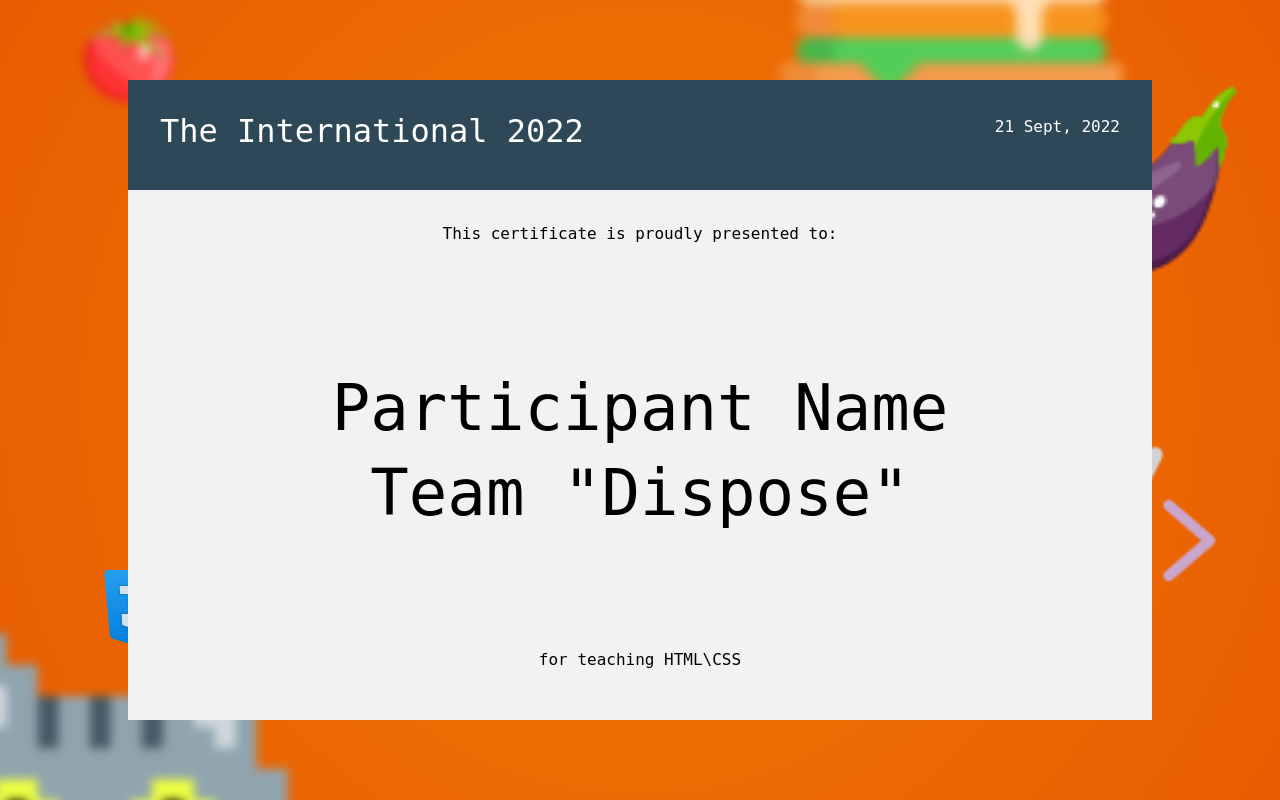
After one commit to bl1nkker/almau-web-contest, a Django app: page /certificate/ in a window 1280 px wide. The commit adds this page. Run offline with Django 4.2, Linux system fonts and the light colour scheme.

Commit message:
feat: added certificates

```diff
--- a/almau_webdev_contest/urls.py
+++ b/almau_webdev_contest/urls.py
@@ -23,4 +23,5 @@
     path('about/', views.about, name='about'),
     path('register/', views.register, name='register'),
     path('timer/', views.timer, name='timer'),
+    path('certificate/', views.certificate, name='certificate'),
 ]
--- /dev/null
+++ b/contest_app/static/contest_app/css/certificate.css
@@ -0,0 +1,29 @@
+.certificate{
+    height: 80vh;
+    width: 80%;
+    background-color: white;
+    border-radius: 10px;
+    color: black;
+    display: flex;
+    flex-direction: column;
+}
+
+.certificate__header{
+    padding: 2rem;
+    display: flex;
+    justify-content: space-between;
+    align-items: center;
+    background-color: #2F4858;
+    color: white
+}
+
+.certificate__body{
+    padding: 2rem;
+    display: flex;
+    flex:1;
+    flex-direction: column;
+    justify-content: space-between;
+    align-items: center;
+    background-color: #F2F2F2;
+    text-align: center;
+}
--- /dev/null
+++ b/contest_app/templates/contest_app/certificate.html
@@ -0,0 +1,23 @@
+{% extends 'contest_app/index.html' %}
+{% block content %}
+<div class='content'>
+    <div class='certificate'>
+        <div class='certificate__header'>
+            <h2>The International 2022</h2>
+
+            <p>21 Sept, 2022</p>
+        </div>
+
+        <div class='certificate__body'>
+            <p>This certificate is proudly presented to:</p>
+            <div class='certificate__owner'>
+                <h1>Participant Name</h1>
+                <h1>Team "Dispose"</h1>
+            </div>
+            <p>for teaching HTML\CSS</p>
+
+        </div>
+
+    </div>
+</div>
+{% endblock %}
--- a/contest_app/templates/contest_app/index.html
+++ b/contest_app/templates/contest_app/index.html
@@ -14,6 +14,7 @@
     <link rel="stylesheet" href="{% static 'contest_app/css/index.css' %}" />
     <link rel="stylesheet" href="{% static 'contest_app/css/register.css' %}" />
     <link rel="stylesheet" href="{% static 'contest_app/css/timer.css' %}" />
+    <link rel="stylesheet" href="{% static 'contest_app/css/certificate.css' %}" />
   </head>
   <body>
     {% block content %} {% endblock %}
--- a/contest_app/templates/contest_app/timer.html
+++ b/contest_app/templates/contest_app/timer.html
@@ -17,7 +17,7 @@
 <script>
     // Set the date we're counting down to
     // It probably may be Friday
-    var countDownDate = new Date("Oct 6, 2022 17:00:00").getTime();
+    var countDownDate = new Date("Oct 8, 2022 17:00:00").getTime();
     // Update the count down every 1 second
     var x = setInterval(function() {
 
--- a/contest_app/views.py
+++ b/contest_app/views.py
@@ -48,3 +48,7 @@
 
 def timer(request):
     return render(request, 'contest_app/timer.html')
+
+
+def certificate(request):
+    return render(request, 'contest_app/certificate.html')
```
